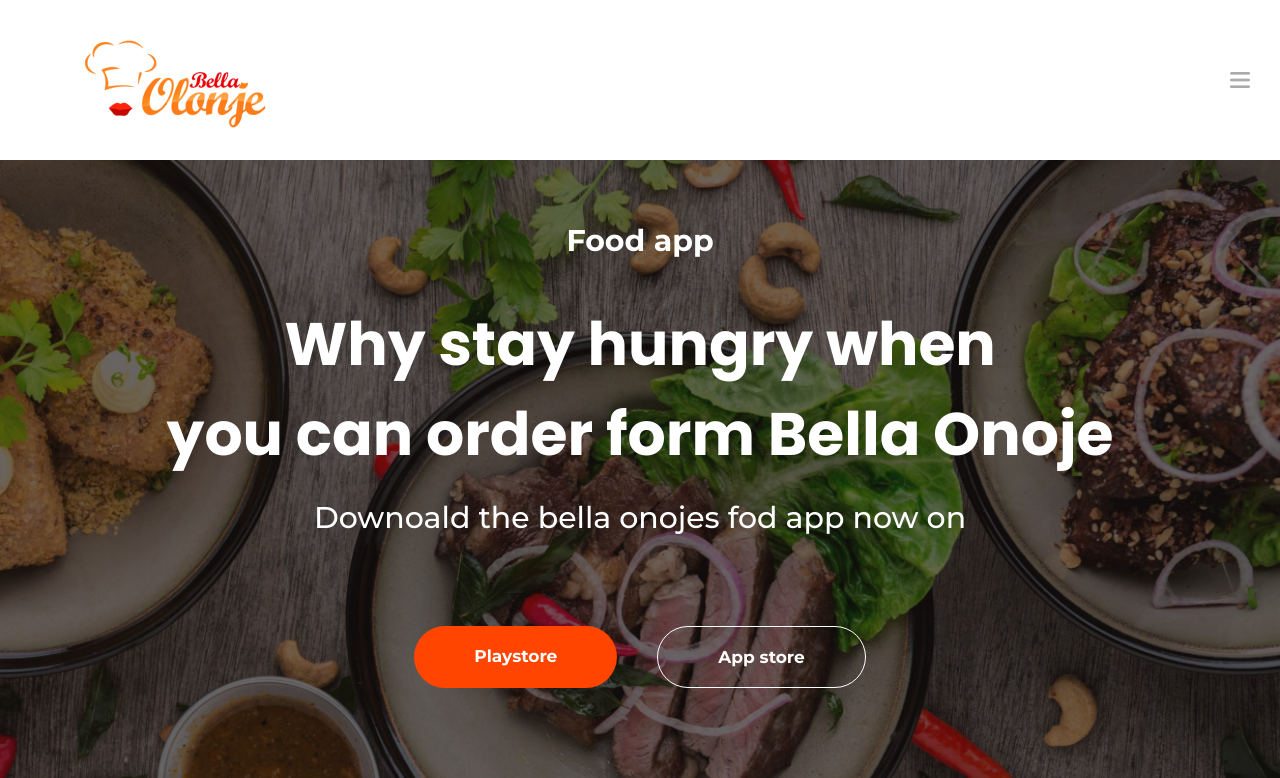
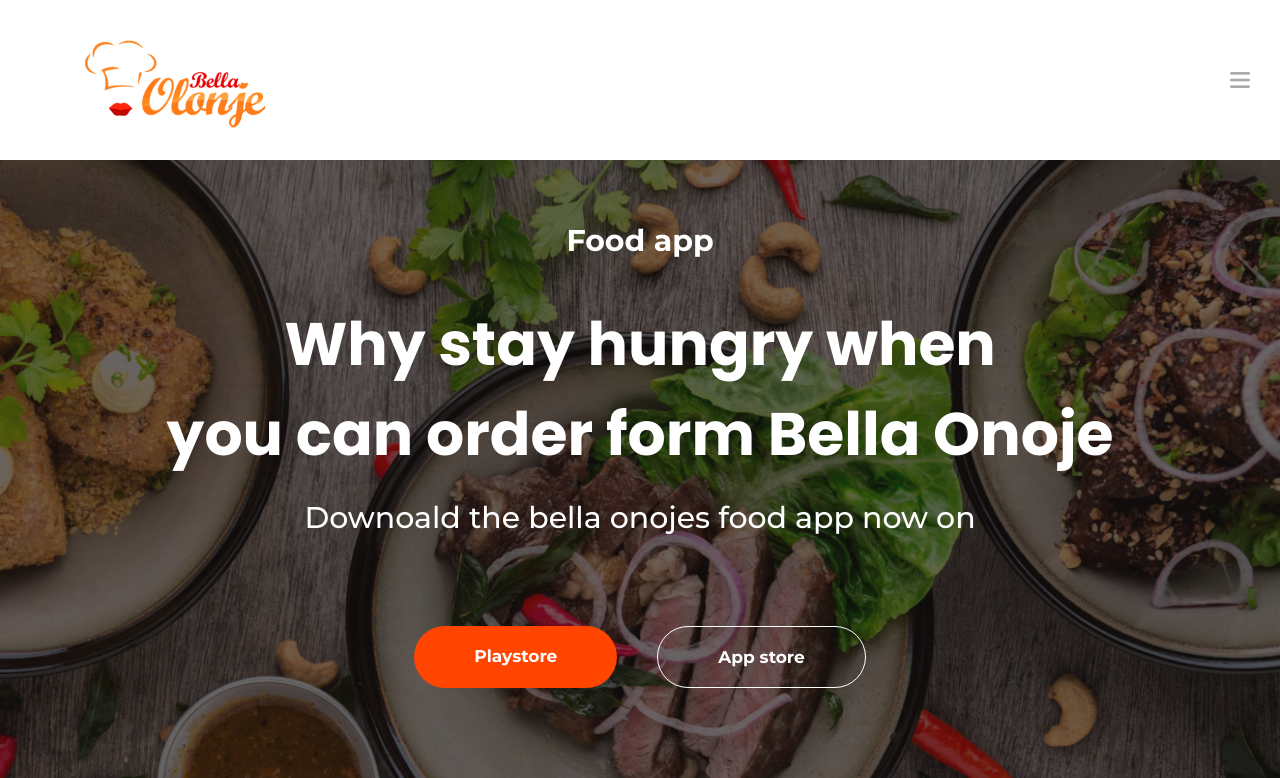
Before and after one commit to Nikan21/Main_HTML_CSS_project, a plain HTML site: page index.html in a window 1280 px wide. Shown: the top 778 px of the page. Drawn offline with Linux system fonts and the light colour scheme.

Commit message:
Fix mistake in word

```diff
--- a/index.html
+++ b/index.html
@@ -25,7 +25,7 @@
                 you can order form Bella Onoje
               </h1>
               <h4 class="Header-third-line Header-first-third-line Header-all-line">
-                Downoald the bella onojes fod app now on
+                Downoald the bella onojes food app now on
               </h4>
             <nav class="Header-link">
               <a
```
